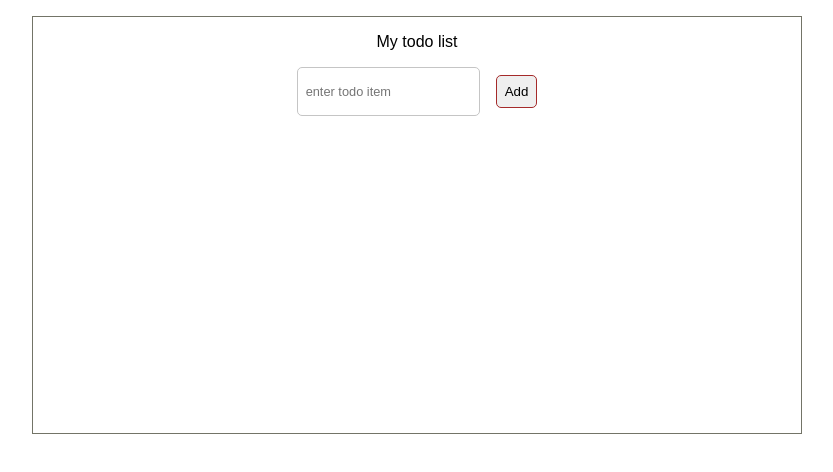
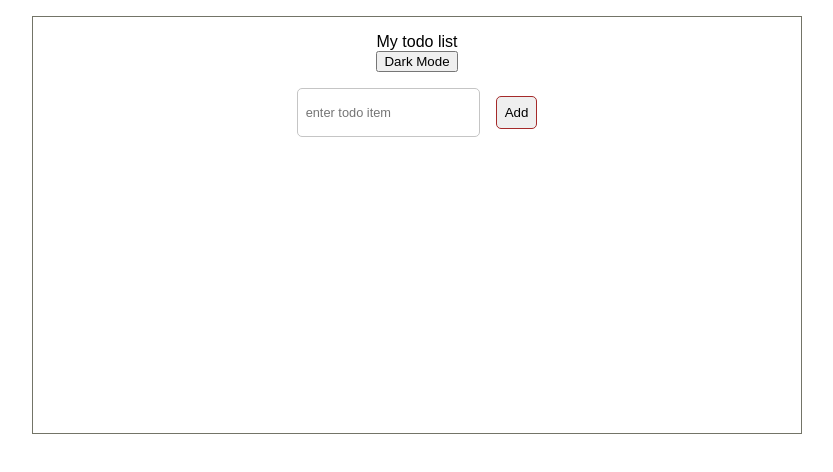
Before and after one commit to karthikRaiker/simple-todo-list, a React (Create React App) app: page / in a window 1280 px wide. Shown: the top 472 px of the page, without its empty margins (223-1056 px from the left). Built offline with nearby package versions, Linux system fonts and the light colour scheme.

Commit message:
dark mode set

```diff
--- a/src/App.js
+++ b/src/App.js
@@ -5,6 +5,7 @@ import TodoItem from "./component/TodoItem";
 const App = () => {
   const [todolist, setTodoList] = useState([]);
   const [inputValue, setInputValue] = useState("");
+  const [dark, setDark] = useState(false);
 
   const handleSubmit = (e) => {
     e.preventDefault();
@@ -29,11 +30,11 @@ const App = () => {
     todolist.forEach((todo, index) => {
       if (todo.id === id) {
         console.log(todolist[index]);
+        // const toggleChanges = !todolist[index].toggle;
+        // console.log(toggleChanges);
         // setTodoList([
         //   ...todolist,
-        //   {
-        //     toggle: !todolist[index].toggle,
-        //   },
+        //   { ...todolist[index], toggle: toggleChanges },
         // ]);
       }
     });
@@ -59,6 +60,9 @@ const App = () => {
         style={{ border: `1px solid ${generateRandomColor()}` }}
       >
         <div>My todo list</div>
+        <button onClick={() => setDark((prevState) => !prevState)}>
+          {dark ? `Ligh Mode` : `Dark Mode`}
+        </button>
         <form className="form" onSubmit={handleSubmit}>
           <input
             name="todoInput"
@@ -75,6 +79,7 @@ const App = () => {
           todolist={todolist}
           handledeleteItem={handledeleteItem}
           handleToggle={handleToggle}
+          dark={dark}
         />
       </div>
     </div>
--- a/src/component/TodoItem.js
+++ b/src/component/TodoItem.js
@@ -1,6 +1,6 @@
 import React from "react";
 import "../App.css";
-function TodoItem({ todolist, handledeleteItem, handleToggle }) {
+function TodoItem({ todolist, handledeleteItem, handleToggle, dark }) {
   return (
     <div className="item-conainer">
       {todolist.length
@@ -8,7 +8,10 @@ function TodoItem({ todolist, handledeleteItem, handleToggle }) {
             <div
               key={todo.id}
               className="todo-item"
-              style={{ backgroundColor: todo.color }}
+              style={{
+                backgroundColor: dark ? "#333" : todo.color,
+                color: dark ? "white" : "",
+              }}
               onClick={() => handleToggle(todo.id)}
             >
               <div>{todo.name}</div>
```
